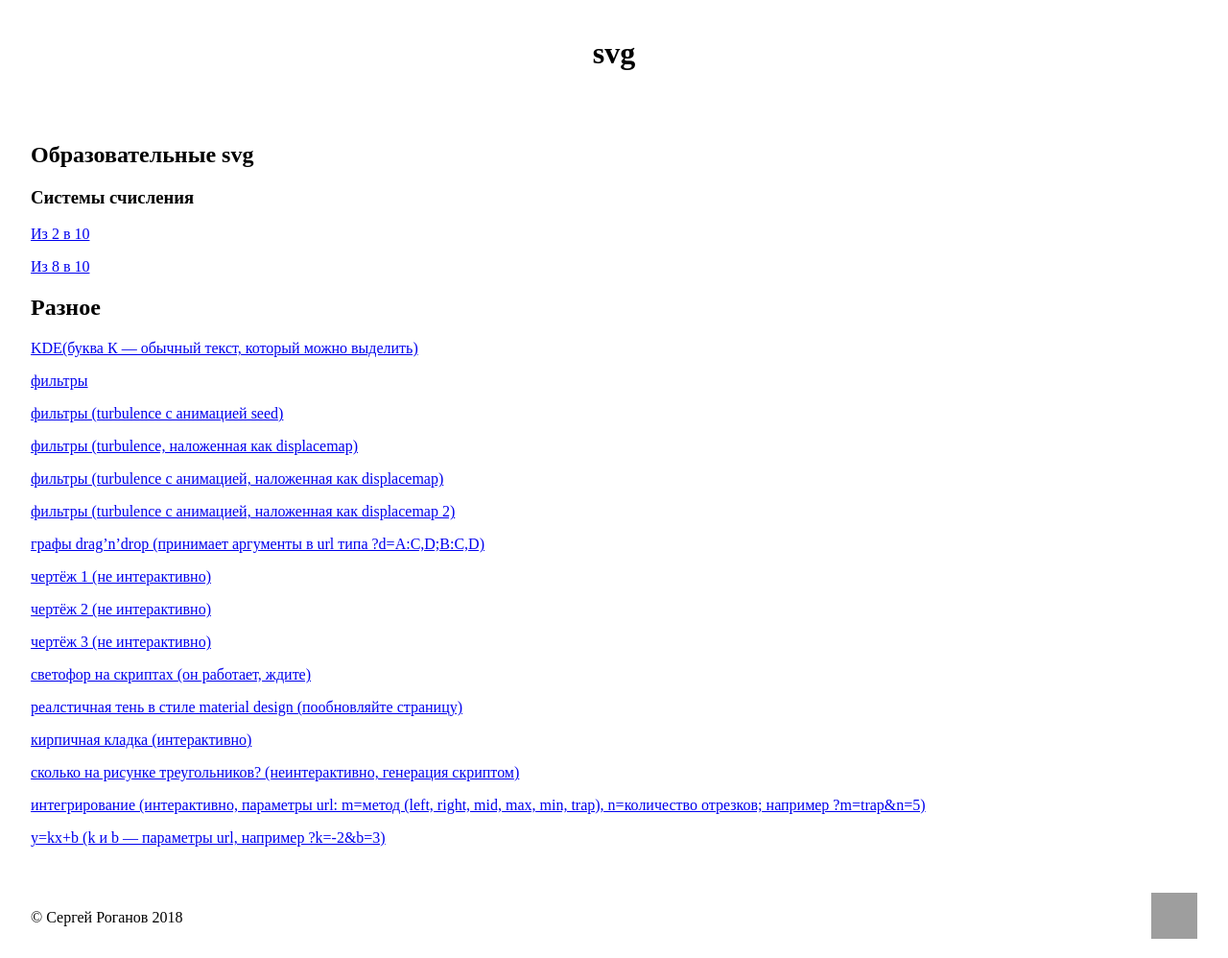
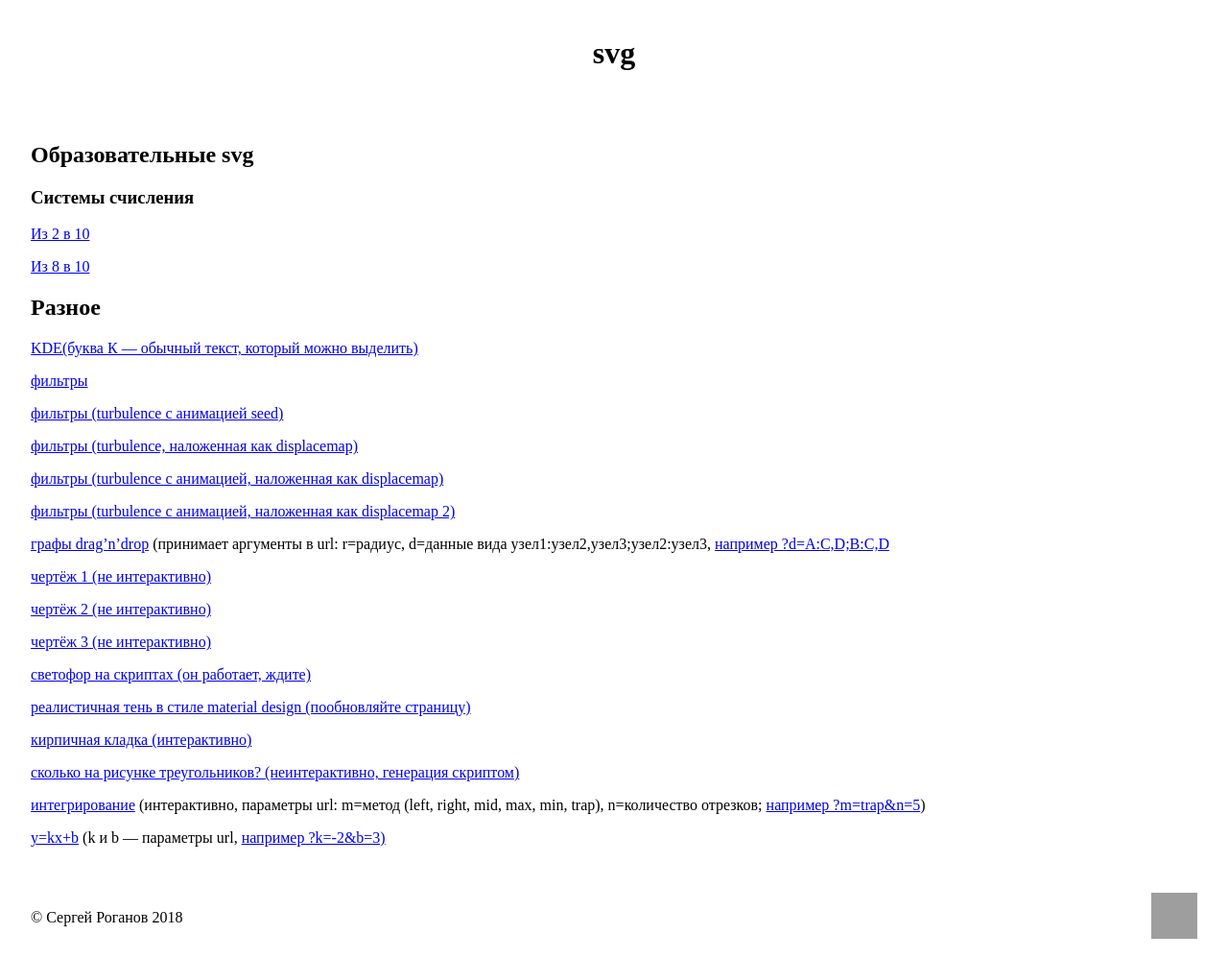
Before and after one commit to belomir/svg, a Jekyll site: the page built from docs/index.md, in a window 1280 px wide. Shown: the whole page at 96% size. Built offline with Jekyll 4.4.1, drawn with Linux system fonts in a browser that asks for light colours; our own code applies the rules of GitHub Pages for plain Markdown files; the repository's description, which GitHub fills in, is left out; grey boxes are pictures that could not be loaded.

Commit message:
правка index.md

```diff
--- a/docs/index.md
+++ b/docs/index.md
@@ -23,9 +23,9 @@ title:
 
 [фильтры (turbulence с анимацией, наложенная как displacemap)](https://rawgit.com/belomir/svg/master/src/misc/turb71.svg)
 
-[фильтры (turbulence с анимацией, наложенная как displacemap 2)](https://rawgit.com/belomir/svg/master/src/misc/turb72.svg)
+[фильтры (turbulence с анимацией, наложенная как displacemap 2)](https://rawgit.com/belomir/svg/master/src/misc/turb73.svg)
 
-[графы drag'n'drop (принимает аргументы в url типа ?d=A:C,D;B:C,D)](https://rawgit.com/belomir/svg/master/src/misc/drag'n'drop.svg??d=A:C,D;B:C,D)
+[графы drag'n'drop](https://rawgit.com/belomir/svg/master/src/misc/drag'n'drop.svg) (принимает аргументы в url: r=радиус, d=данные вида узел1:узел2,узел3;узел2:узел3, [например ?d=A:C,D;B:C,D](https://rawgit.com/belomir/svg/master/src/misc/drag'n'drop.svg?d=A:C,D;B:C,D)
 
 [чертёж 1 (не интерактивно)](https://rawgit.com/belomir/svg/master/src/misc/figure 51-1.svg)
 
@@ -35,12 +35,12 @@ title:
 
 [светофор на скриптах (он работает, ждите)](https://rawgit.com/belomir/svg/master/src/misc/tl.svg)
 
-[реалстичная тень в стиле material design (пообновляйте страницу)](https://rawgit.com/belomir/svg/master/src/misc/md.svg)
+[реалистичная тень в стиле material design (пообновляйте страницу)](https://rawgit.com/belomir/svg/master/src/misc/md.svg)
 
 [кирпичная кладка (интерактивно)](https://rawgit.com/belomir/svg/master/src/misc/joke.svg)
 
 [сколько на рисунке треугольников? (неинтерактивно, генерация скриптом)](https://rawgit.com/belomir/svg/master/src/misc/triangles.svg)
 
-[интегрирование (интерактивно, параметры url: m=метод (left, right, mid, max, min, trap), n=количество отрезков; например ?m=trap&n=5)](https://rawgit.com/belomir/svg/master/src/misc/int_common.svg)
+[интегрирование](https://rawgit.com/belomir/svg/master/src/misc/int_common.svg) (интерактивно, параметры url: m=метод (left, right, mid, max, min, trap), n=количество отрезков; [например ?m=trap&n=5](https://rawgit.com/belomir/svg/master/src/misc/int_common.svg?m=trap&n=5))
 
-[y=kx+b (k и b — параметры url, например ?k=-2&b=3)](https://rawgit.com/belomir/svg/master/src/misc/line.svg)
+[y=kx+b](https://rawgit.com/belomir/svg/master/src/misc/line.svg) (k и b — параметры url, [например ?k=-2&b=3)](https://rawgit.com/belomir/svg/master/src/misc/line.svg?k=-2&b=3)
```
